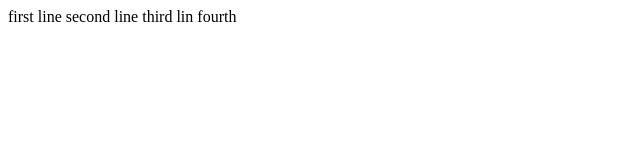
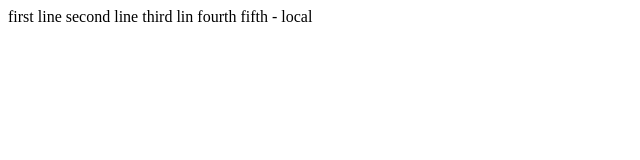
Before and after one commit to NaveenSaiGavara/rgukt, a plain HTML site: page index.html in a window 1280 px wide. Shown: the full height of the page, 0-640 px from the left. Drawn offline with Linux system fonts and the light colour scheme.

Commit message:
fifth local

```diff
--- a/index.html
+++ b/index.html
@@ -10,5 +10,6 @@
      second line
      third lin
      fourth
+     fifth - local
 </body>
 </html>
```
